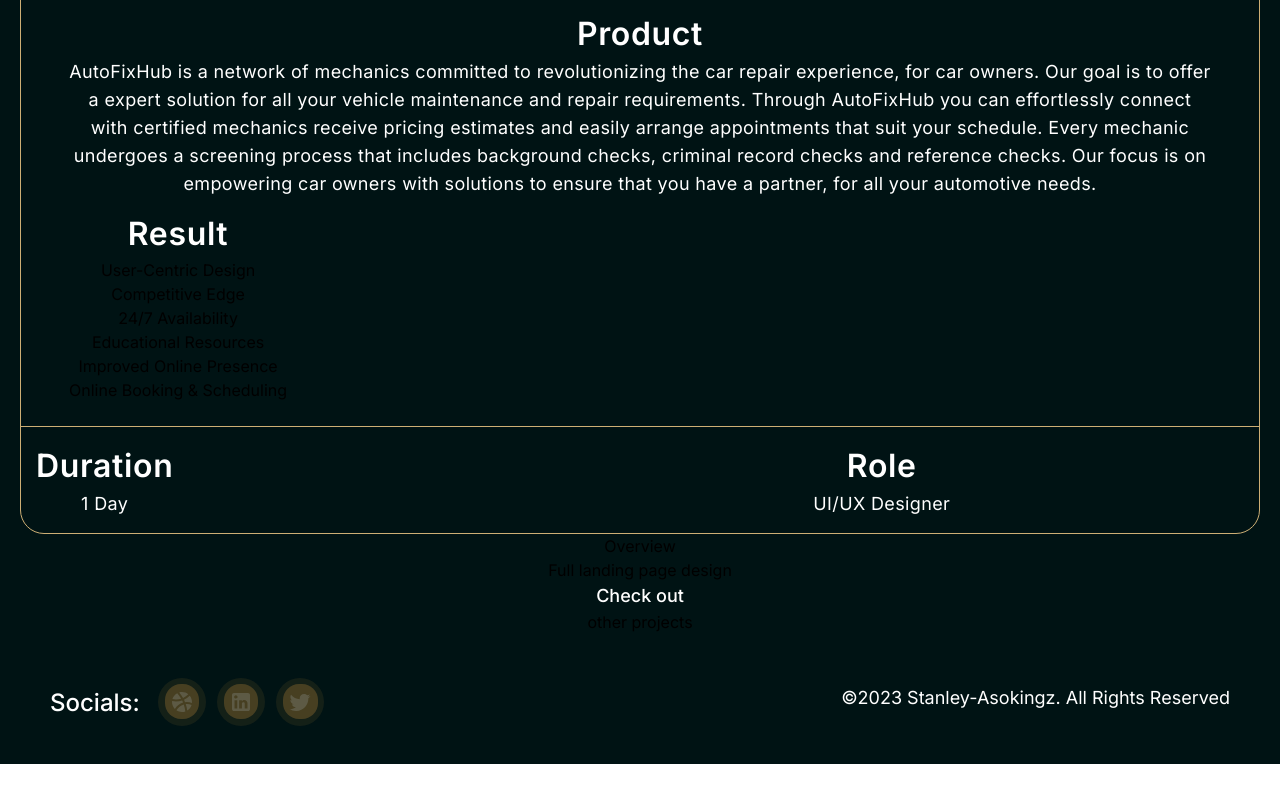
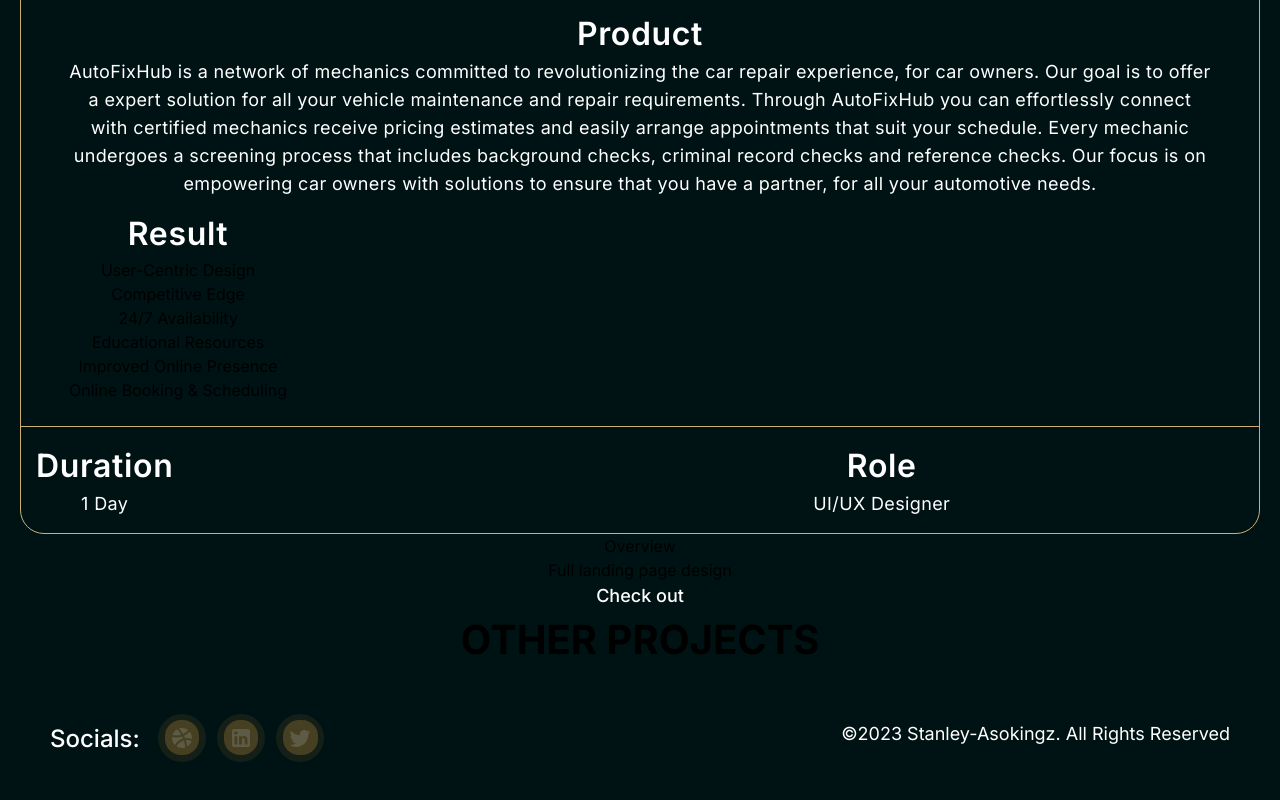
Before and after one commit to Maxwell011/portfolio-design, a Next.js app: page /Expert in a window 1280 px wide. Shown: the part 1111-1911 px from the top of the page. Before the commit the page ends 1875 px from the top, so only its background shows below. Built offline with nearby package versions, Linux system fonts and the light colour scheme.

Commit message:
Update styling for "other projects" heading

```diff
--- a/src/app/Expert/page.tsx
+++ b/src/app/Expert/page.tsx
@@ -86,7 +86,7 @@ export default function MeetExpert() {
         <h2>Overview</h2>
         <h2>Full landing page design</h2>
         <h3 className="text-lg font-medium text-white">Check out</h3>
-        <h3>other projects</h3>{" "}
+        <h3 className="text-[40px] font-bold uppercase">other projects</h3>{" "}
       </section>
     </section>
   );
```
